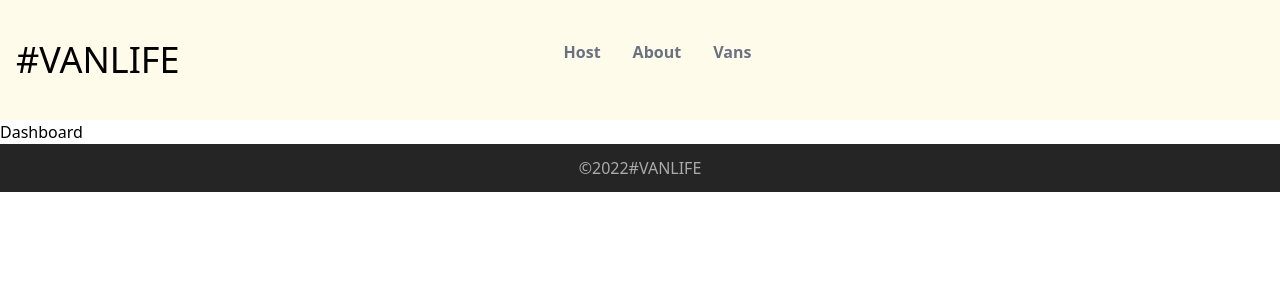
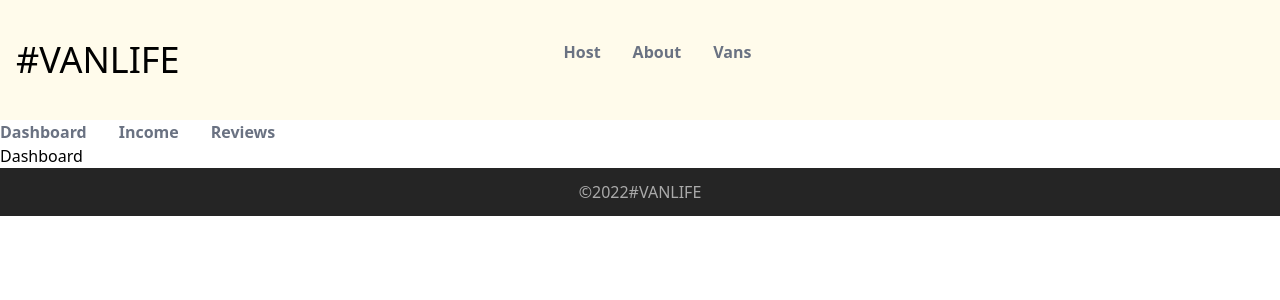
Before and after one commit to kelia01/VanLife-app, a React (Vite) app: page /Host in a window 1280 px wide. Shown: the top 300 px of the page. Built offline with nearby package versions, Linux system fonts and the light colour scheme; what miragejs would draw is missing.

Commit message:
Create host Layout file

```diff
--- a/src/components/HostLayout.tsx
+++ b/src/components/HostLayout.tsx
@@ -1,8 +1,13 @@
-
+import { Link, Outlet } from "react-router-dom"
 const HostLayout = () => {
   return (
     <>
-
+     <ul className="text-gray-500 font-semibold flex space-x-8">
+        <li className="hover:underline hover:text-black"><Link to='/Host'>Dashboard</Link></li>
+        <li className="hover:underline hover:text-black"><Link to='/Host/Income'>Income</Link></li>
+        <li className="hover:underline hover:text-black"><Link to='/Host/Reviews'>Reviews</Link></li>
+      </ul>
+      <Outlet />
     </>
   )
 }
--- a/src/main.tsx
+++ b/src/main.tsx
@@ -8,9 +8,10 @@ import { makeServer } from "./server.js";
 import "./server.js";
 import VanDetail from './pages/Vans/VanDetail.tsx'
 import Layout from './components/Layout.tsx'
-import Dashboard from './pages/Host/Dashboard.tsx'
 import Income from './pages/Host/Income.tsx'
 import Reviews from './pages/Host/Reviews.tsx'
+import HostLayout from './components/HostLayout.tsx'
+import Dashboard from './pages/Host/Dashboard.tsx'
 
 if (process.env.NODE_ENV === "development") {
   makeServer();
@@ -25,7 +26,8 @@ createRoot(document.getElementById('root')!).render(
       <Route path='/about' element={<About />}/>
       <Route path='/vans' element={<Vans />}/>
       <Route path='/van/:id' element={<VanDetail />}/>
-      <Route path='/Host' element={<Dashboard />}>
+      <Route path='/Host' element={<HostLayout />}>
+      <Route path='/Host' element={<Dashboard />}/>
       <Route path='/Host/Income' element={<Income />}/>
       <Route path='/Host/Reviews' element={<Reviews />}/>
       </Route>
--- a/src/output.css
+++ b/src/output.css
@@ -461,6 +461,9 @@
   .text-white {
     color: var(--color-white);
   }
+  .underline {
+    text-decoration-line: underline;
+  }
   .opacity-30 {
     opacity: 30%;
   }
@@ -491,11 +494,23 @@
       }
     }
   }
+  .hover\:text-black {
+    &:hover {
+      @media (hover: hover) {
+        color: var(--color-black);
+      }
+    }
+  }
   .hover\:underline {
     &:hover {
       @media (hover: hover) {
         text-decoration-line: underline;
       }
+    }
+  }
+  .active\:underline {
+    &:active {
+      text-decoration-line: underline;
     }
   }
   .md\:h-\[60vh\] {
--- a/src/pages/Host/Dashboard.tsx
+++ b/src/pages/Host/Dashboard.tsx
@@ -1,11 +1,8 @@
-
-import { Outlet } from 'react-router-dom'
 
 const Dashboard = () => {
   return (
       <>
       <div>Dashboard</div>
-      <Outlet />
       </>
   )
 }
```
